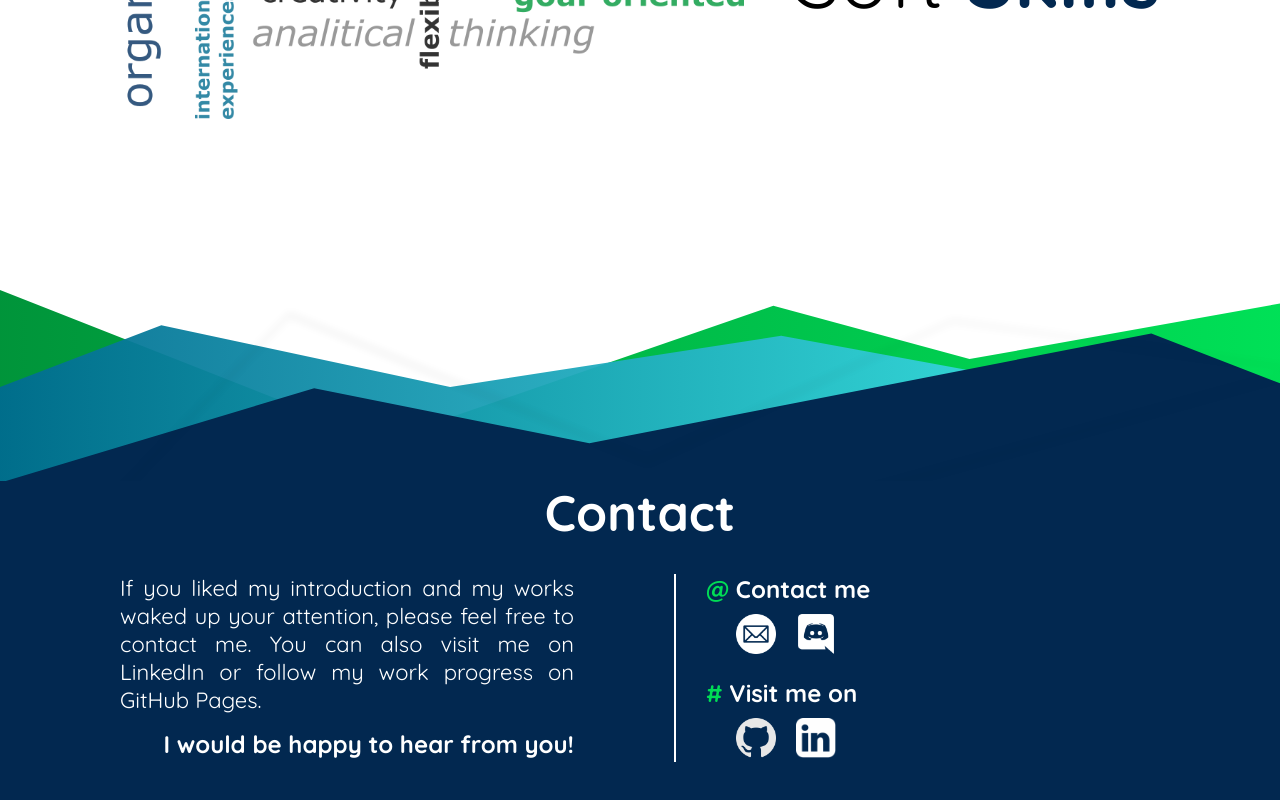
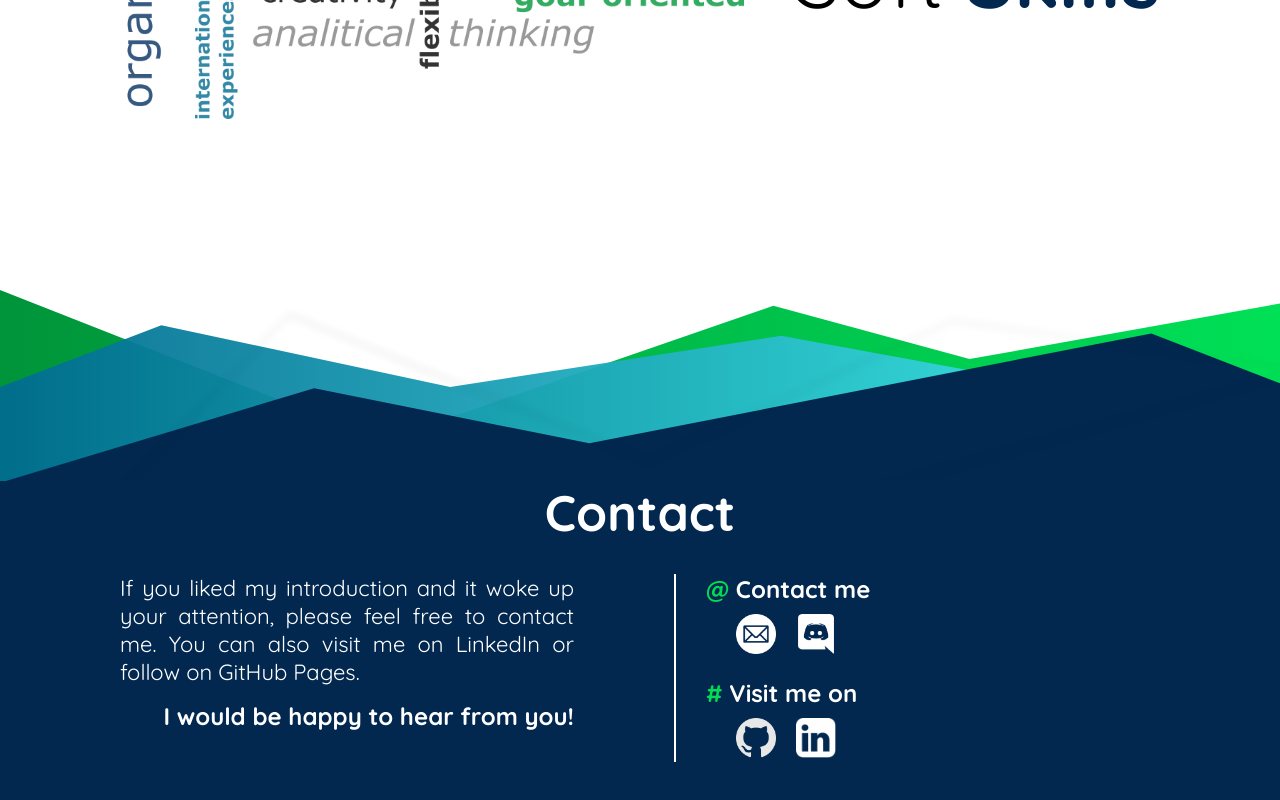
Before and after one commit to d3meter/md-web, a React (Create React App) app in the folder frontend/: page / in a window 1280 px wide. Shown: the part 3072-3872 px from the top of the page. Built offline with nearby package versions, Linux system fonts and the light colour scheme.

Commit message:
change footer text

```diff
--- a/frontend/src/components/Footer.jsx
+++ b/frontend/src/components/Footer.jsx
@@ -18,9 +18,8 @@ function Footer() {
         <div className="contact-content">
           <div className="contact-text">
             <p>
-              If you liked my introduction and my works waked up your attention, please feel
-              free to contact me. You can also visit me on LinkedIn or follow
-              my work progress on GitHub Pages.
+              If you liked my introduction and it woke up your attention, please feel
+              free to contact me. You can also visit me on LinkedIn or follow on GitHub Pages.
               <h2>I would be happy to hear from you!</h2>
             </p>
           </div>
```
